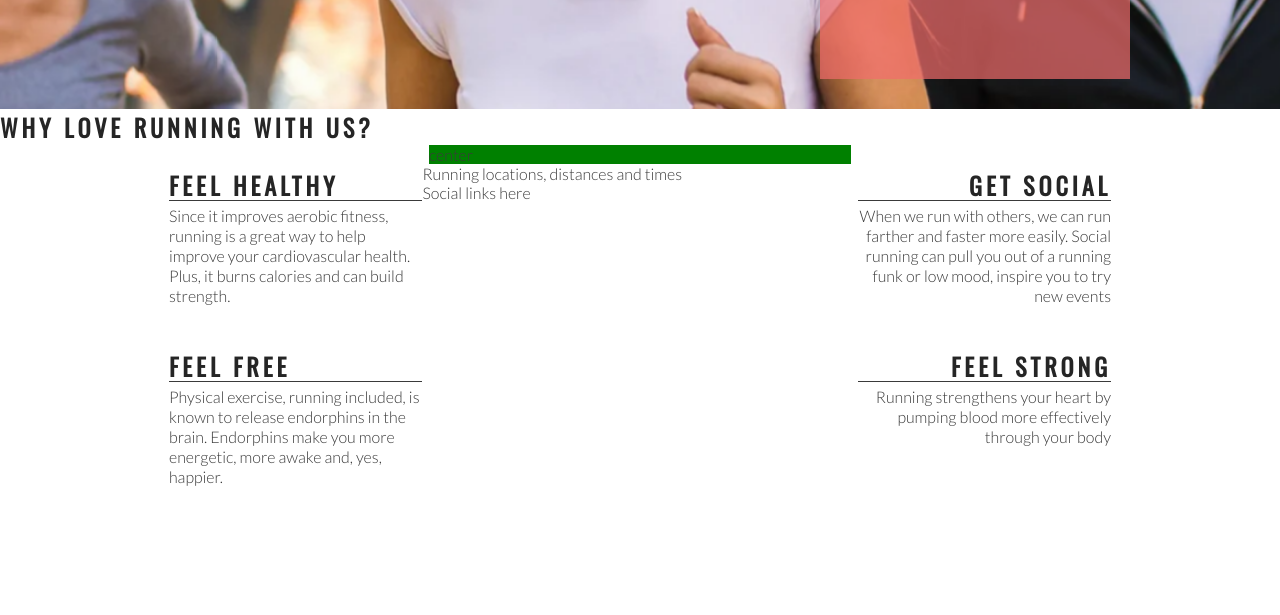
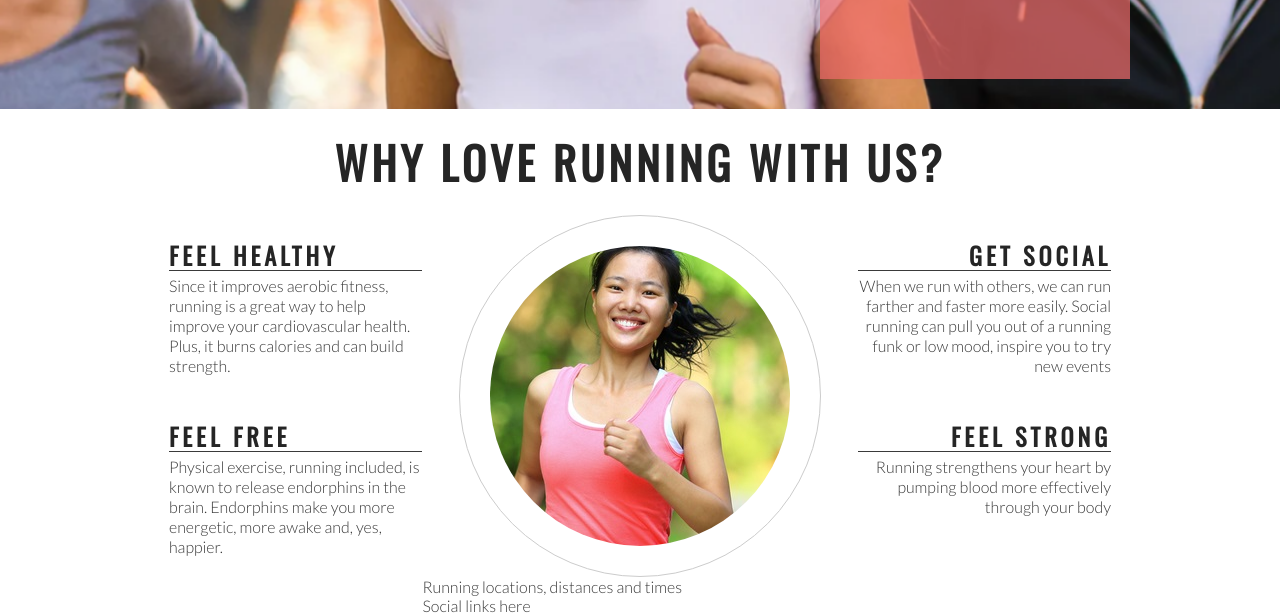
Before and after one commit to SPUR-TECH/love-running, a plain HTML site: page index.html in a window 1280 px wide. Shown: the part 626-1241 px from the top of the page. Before the commit the page ends 1163 px from the top, so only its background shows below. Drawn offline with nearby package versions, Linux system fonts and the light colour scheme.

Commit message:
add club ethos central image and style in cirlcle

```diff
--- a/assets/css/style.css
+++ b/assets/css/style.css
@@ -135,7 +135,6 @@
 #center-about {
     width: 33%;
     margin: 0 auto;
-    background-color: green;
 }
 
 hr {
@@ -167,3 +166,26 @@ hr {
 .right-about-heading p {
     text-align: right;
 }
+
+#welcome {
+    text-align: center;
+    margin: 20px 0;
+    font-size: 280%;
+}
+
+#circle-container {
+    width: 300px;
+    height: 300px;
+    padding: 30px;
+    border-style: solid;
+    border-color: #ccc;
+    border-width: 1px;
+    border-radius: 50%;
+    margin: 0 auto;
+}
+
+#circle-cover-bg {
+    background: url('../images/ethos-center-image.jpg') no-repeat center center;
+    height: 100%;
+    border-radius: 50%;
+}
--- a/index.html
+++ b/index.html
@@ -44,7 +44,7 @@
     </section>
 
     <section id= "cub-etho">
-        <h1>Why love running with us?</h1>
+        <h2 id= "welcome">Why love running with us?</h2>
         <div id= "left-about">
             <div class= "left-about-heading">
                 <h2>FEEL HEALTHY</h2>
@@ -82,7 +82,11 @@
             </div>
         </div>
 
-        <div id= "center-about">center</div>
+        <div id= "center-about">
+            <div id= "circle-container">
+                <div id= "circle-cover-bg"></div>
+            </div>
+        </div>
     </section>
 
     <section>
```
Also changed, not shown: assets/images/ethos-center-image.jpg (added).
